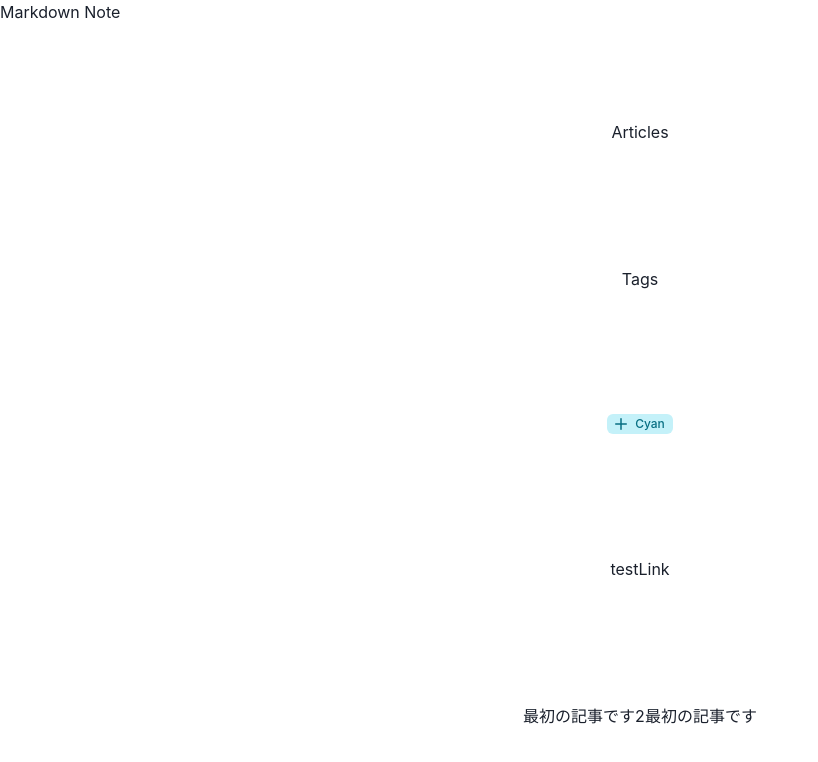
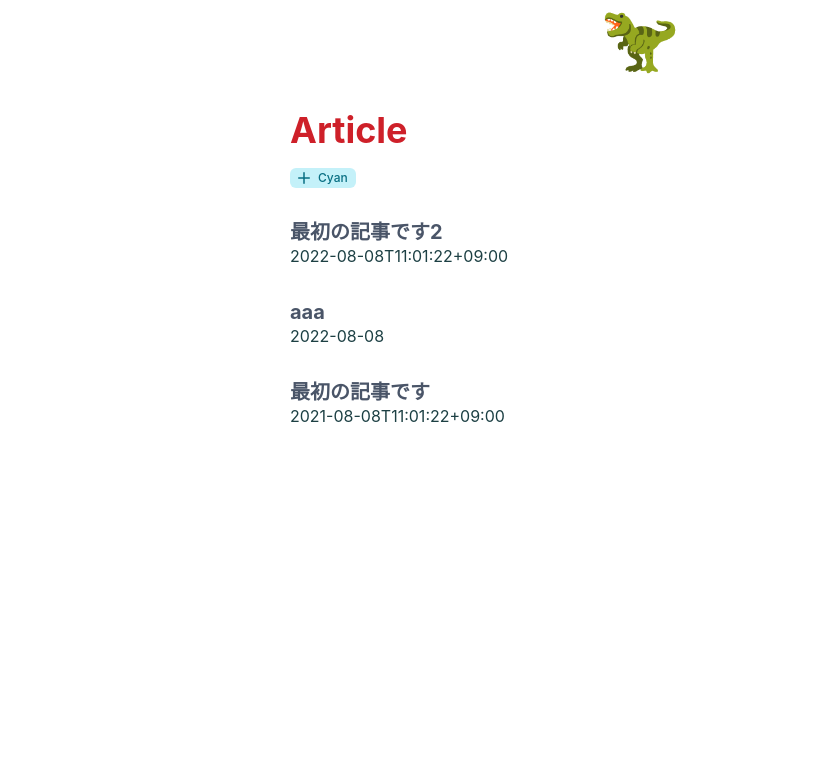
Before and after one commit to kzhub/mdx-blog, a Next.js app: page / in a window 1280 px wide. Shown: the top 762 px of the page, without its empty margins (0-818 px from the left). Built offline with nearby package versions, Linux system fonts and the light colour scheme.

Commit message:
Update style

```diff
--- a/package.json
+++ b/package.json
@@ -15,7 +15,7 @@
     "@emotion/styled": "^11.10.5",
     "@mdx-js/loader": "^2.2.1",
     "@mdx-js/react": "^2.2.1",
-    "@next/font": "13.1.6",
+    "@next/font": "^13.1.6",
     "@next/mdx": "^13.1.6",
     "@types/node": "18.11.19",
     "@types/react": "18.0.27",
--- a/pages/_app.tsx
+++ b/pages/_app.tsx
@@ -1,11 +1,18 @@
 import '@/styles/globals.css'
 import type { AppProps } from 'next/app'
 import { ChakraProvider } from '@chakra-ui/react'
+// import { Montserrat } from '@next/font/google'
 
+// const montserrat = Montserrat({
+// 	subsets: ['latin'],
+// 	weight: "400"
+// })
 export default function App({ Component, pageProps }: AppProps) {
 	return (
-		<ChakraProvider>
-			<Component {...pageProps} />
-		</ChakraProvider>
+		<>
+			<ChakraProvider>
+				<Component {...pageProps} />
+			</ChakraProvider>
+		</>
 	)
 }
--- a/pages/_document.tsx
+++ b/pages/_document.tsx
@@ -1,16 +1,18 @@
 import { Html, Head, Main, NextScript } from 'next/document'
 import Link from 'next/link'
+import { Heading } from '@chakra-ui/react'
 
 export default function Document() {
 	return (
 			<Html lang="ja">
 				<Head />
 				<body>
-					<h1>
+
+					{/* <h1>
 						<Link href='/'>
 							Markdown Note
 						</Link>
-					</h1>
+					</h1> */}
 					<Main />
 					<NextScript />
 				</body>
--- a/pages/index.tsx
+++ b/pages/index.tsx
@@ -1,14 +1,10 @@
 import Head from "next/head";
 import Image from "next/image";
-import { Inter } from "@next/font/google";
-import styles from "@/styles/Home.module.css";
-// import path from 'path'
 import fs from 'fs'
 import Link from "next/link";
 import { useState } from "react";
-import { Tag,HStack,TagLeftIcon,TagLabel } from "@chakra-ui/react";
+import { Tag, HStack, TagLeftIcon, TagLabel, Text, Heading, Center, Box } from "@chakra-ui/react";
 import { AddIcon } from "@chakra-ui/icons";
-// const inter = Inter({ subsets: ["latin"] });
 
 
 export default function Home({ data }: { data: Array<any> }) {
@@ -34,21 +30,46 @@ export default function Home({ data }: { data: Array<any> }) {
 				<meta name="viewport" content="width=device-width, initial-scale=1" />
 				<link rel="icon" href="/favicon.ico" />
 			</Head>
-			<div className={styles.main}>
-				<h2>Articles</h2>
-				<h3>Tags</h3>
-				<HStack spacing={4}>
+			<div>
+				<Heading as='h1' fontSize={64}>
+					<Link href='/'>
+						<Center>
+							🦖
+						</Center>
+					</Link>
+				</Heading>
+
+				<Box bg='' maxW='720px' h='100%' color='#1D4044' m='0 auto' px='10px'>
+					<Heading as='h2' size='xl' noOfLines={1} color='#ce2029'
+						mt='32px'
+					>
+						Article
+					</Heading>
+					<HStack spacing={4} mt='16px' mb='32px'>
 						<Tag size='sm' key='sm' variant='subtle' colorScheme='cyan'>
 							<TagLeftIcon boxSize='12px' as={AddIcon} />
 							<TagLabel>Cyan</TagLabel>
 						</Tag>
-				</HStack>
+					</HStack>
 
-				<Link href='/posts/a'>testLink</Link>
-
-				<ul>
-					{data.map(item => item.title)}
-				</ul>
+					<ul>
+						{/* {data.map(item => item.title)} */}
+						{data.map((item) => (
+							<li>
+								<Link href={`/posts/${item.id}`}>
+									<Heading as='h3' size='md' noOfLines={1}
+										color='#4A5568'
+										mt='32px'
+										font-fontWeight='300'
+									>
+										{item.title}
+									</Heading>
+									<span>{item.date}</span>
+								</Link>
+							</li>
+						))}
+					</ul>
+				</Box>
 			</div>
 		</>
 	);
--- a/pages/posts/template.mdx
+++ b/pages/posts/template.mdx
@@ -1,5 +1,5 @@
 export const meta = {
-    title: "",
+    title: "aaa",
     tags: ["serverless", "node.js", "python"],
     date: "2022-08-08",
 };
--- a/styles/globals.css
+++ b/styles/globals.css
@@ -104,4 +104,8 @@ a {
   html {
     color-scheme: dark;
   }
-} */
+}
+ */
+li{
+	list-style: none;
+}
```
Also changed, not shown: 1 other file (tests, documents, lock files or other folders).
